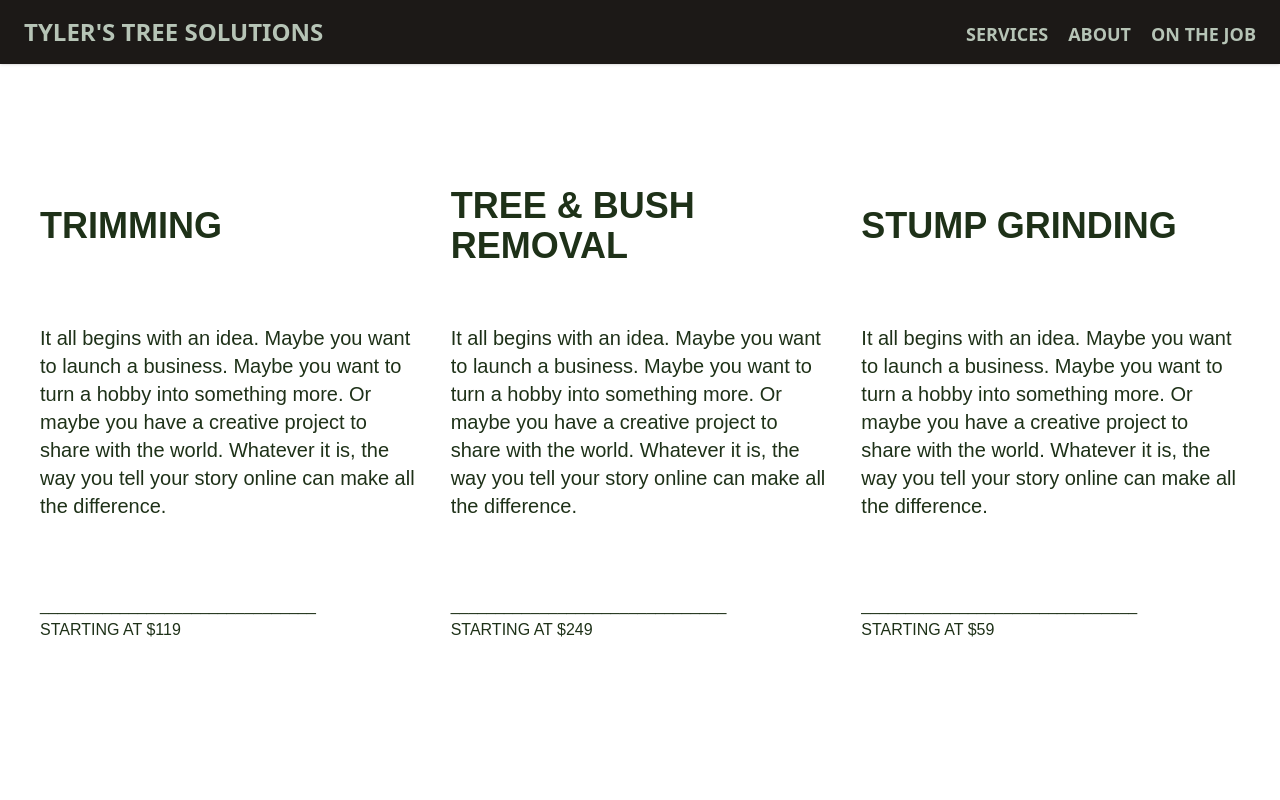
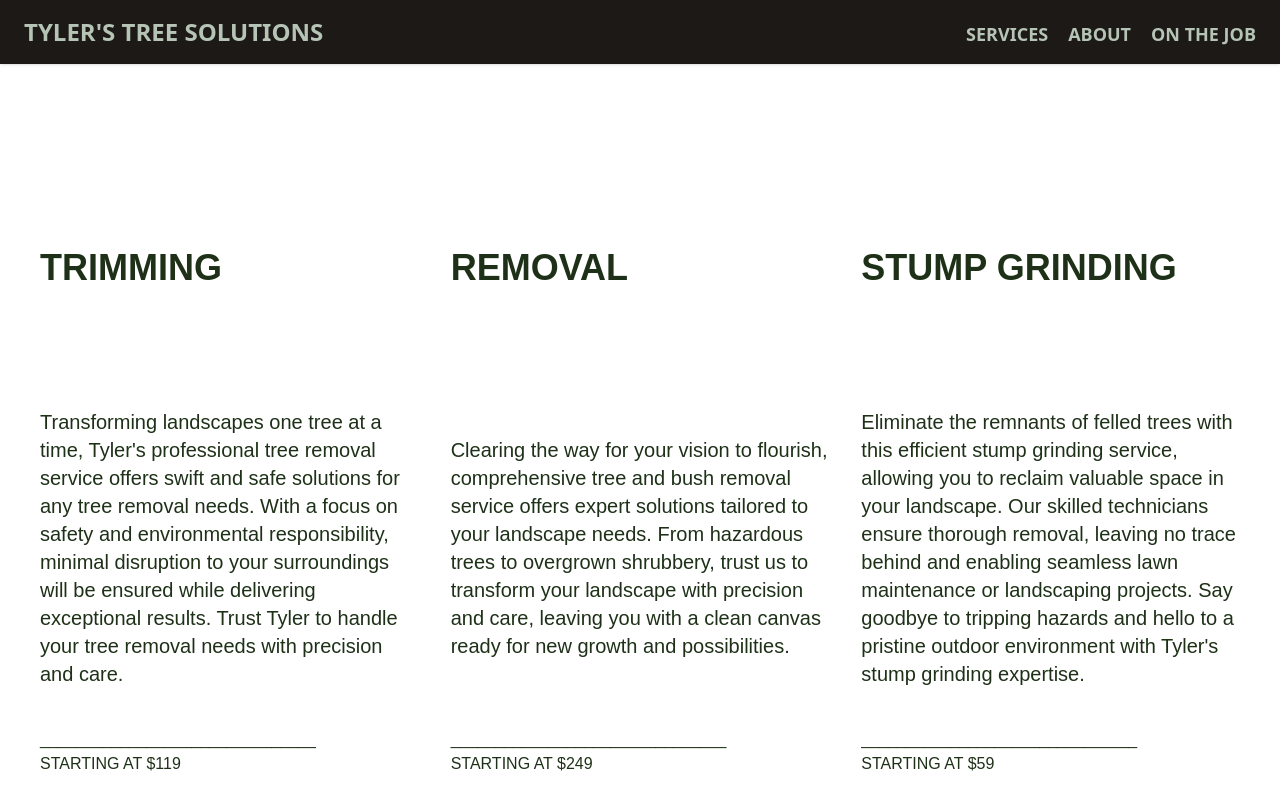
Before and after one commit to gmcclarin/tyler, a React (Create React App) app: page /services in a window 1280 px wide. Shown: the top 800 px of the page. Built offline with nearby package versions, Linux system fonts and the light colour scheme; no server answers.

Commit message:
modify Trimming, Removal, and StumpGrinding

```diff
--- a/src/pages/ServicesPage.js
+++ b/src/pages/ServicesPage.js
@@ -11,16 +11,16 @@ const ServicesPage = () => {
             <Nav />
 
             <div className="pt-24 sm:pt-32 p-10 grid sm:grid-cols-2 lg:grid-cols-3 gap-8  bg-base text-darker">
-            <div className="grid grid-rows-3 items-center">
+            <div className="grid grid-rows-2 items-center">
                 <div className="text-4xl font-bold">TRIMMING</div>
-                <div className="text-xl">It all begins with an idea. Maybe you want to launch a business. Maybe you want to turn a hobby into something more. Or maybe you have a creative project to share with the world. Whatever it is, the way you tell your story online can make all the difference.</div>
+                <div className="text-xl">Transforming landscapes one tree at a time, Tyler's professional tree removal service offers swift and safe solutions for any tree removal needs. With a focus on safety and environmental responsibility, minimal disruption to your surroundings will be ensured while delivering exceptional results. Trust Tyler to handle your tree removal needs with precision and care.</div>
                 <div className="my-10">
                     <p>_______________________________</p>
                     STARTING AT $119</div>
             </div>
-                <div className="grid grid-rows-3 items-center">
-                    <div className="text-4xl font-bold">TREE & BUSH REMOVAL</div>
-                    <div className="text-xl">It all begins with an idea. Maybe you want to launch a business. Maybe you want to turn a hobby into something more. Or maybe you have a creative project to share with the world. Whatever it is, the way you tell your story online can make all the difference.</div>
+                <div className="grid grid-rows-2 items-center">
+                    <div className="text-4xl font-bold">REMOVAL</div>
+                    <div className="text-xl">Clearing the way for your vision to flourish, comprehensive tree and bush removal service offers expert solutions tailored to your landscape needs. From hazardous trees to overgrown shrubbery, trust us to transform your landscape with precision and care, leaving you with a clean canvas ready for new growth and possibilities.</div>
                     <div className="my-10">
                     <p>_______________________________</p>
                     STARTING AT $249</div>
@@ -28,15 +28,15 @@ const ServicesPage = () => {
 
 
 
-                <div className="grid grid-rows-3 items-center">
+                <div className="grid grid-rows-2 items-center">
                     <div className="text-4xl font-bold">STUMP GRINDING</div>
-                    <div className="text-xl">It all begins with an idea. Maybe you want to launch a business. Maybe you want to turn a hobby into something more. Or maybe you have a creative project to share with the world. Whatever it is, the way you tell your story online can make all the difference.</div>
+                    <div className="text-xl">Eliminate the remnants of felled trees with this efficient stump grinding service, allowing you to reclaim valuable space in your landscape. Our skilled technicians ensure thorough removal, leaving no trace behind and enabling seamless lawn maintenance or landscaping projects. Say goodbye to tripping hazards and hello to a pristine outdoor environment with Tyler's stump grinding expertise.</div>
                     <div className="my-10">
                     <p>_______________________________</p>
                     STARTING AT $59</div>
                 </div>
 
-                <div className="grid grid-rows-3 items-center">
+                <div className="grid grid-rows-2 items-center">
                     <div className="text-4xl font-bold">CANOPY RAISES</div>
                     <div className="text-xl">It all begins with an idea. Maybe you want to launch a business. Maybe you want to turn a hobby into something more. Or maybe you have a creative project to share with the world. Whatever it is, the way you tell your story online can make all the difference.</div>
                     <div className="my-10">
@@ -44,7 +44,7 @@ const ServicesPage = () => {
                     STARTING AT $299</div>
                 </div>
 
-                <div className="grid grid-rows-3 items-center">
+                <div className="grid grid-rows-2 items-center">
                     <div className="text-4xl font-bold">DEADWOOD</div>
                     <div className="text-xl">It all begins with an idea. Maybe you want to launch a business. Maybe you want to turn a hobby into something more. Or maybe you have a creative project to share with the world. Whatever it is, the way you tell your story online can make all the difference.</div>
                     <div className="my-10">
@@ -52,7 +52,7 @@ const ServicesPage = () => {
                     STARTING AT $299</div>
                 </div>
 
-                <div className="grid grid-rows-3 items-center">
+                <div className="grid grid-rows-2 items-center">
                     <div className="text-4xl font-bold">STORM DAMAGE</div>
                     <div className="text-xl">It all begins with an idea. Maybe you want to launch a business. Maybe you want to turn a hobby into something more. Or maybe you have a creative project to share with the world. Whatever it is, the way you tell your story online can make all the difference.</div>
                     <div className="my-10">
```
